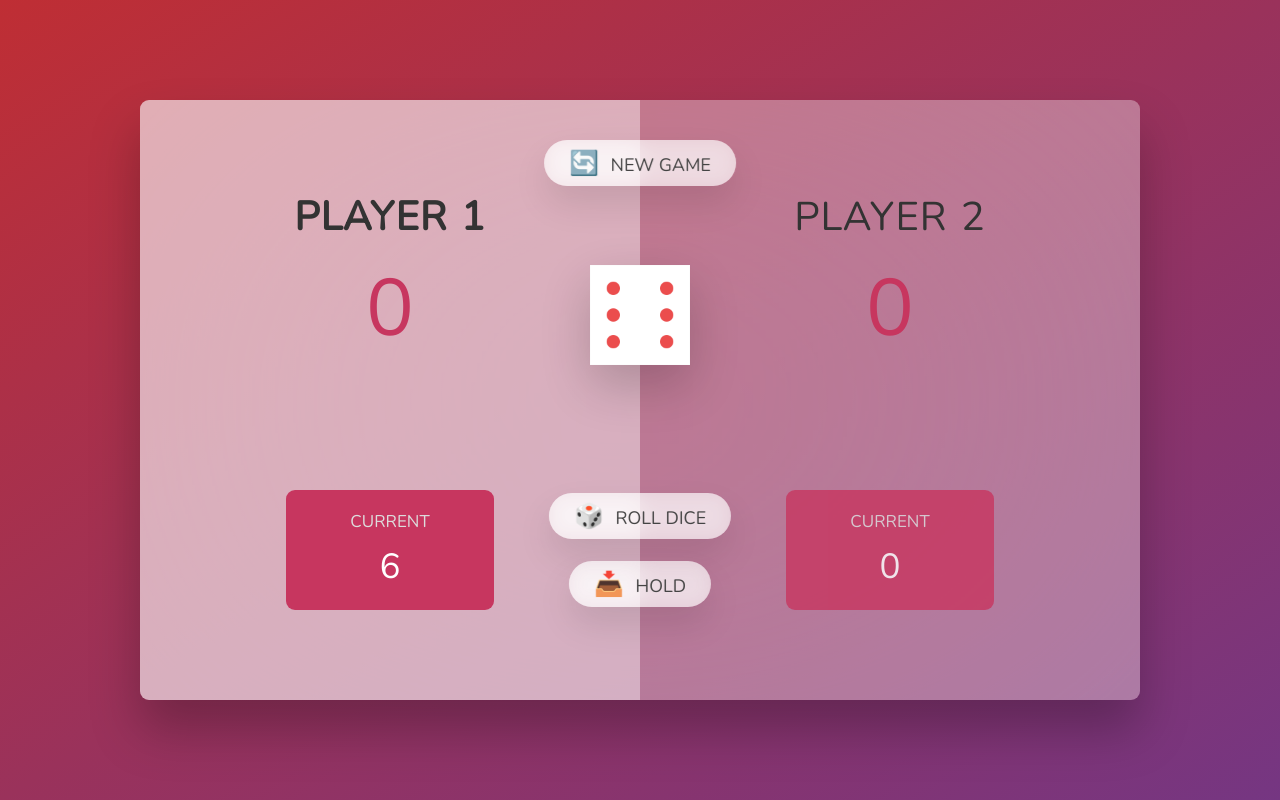
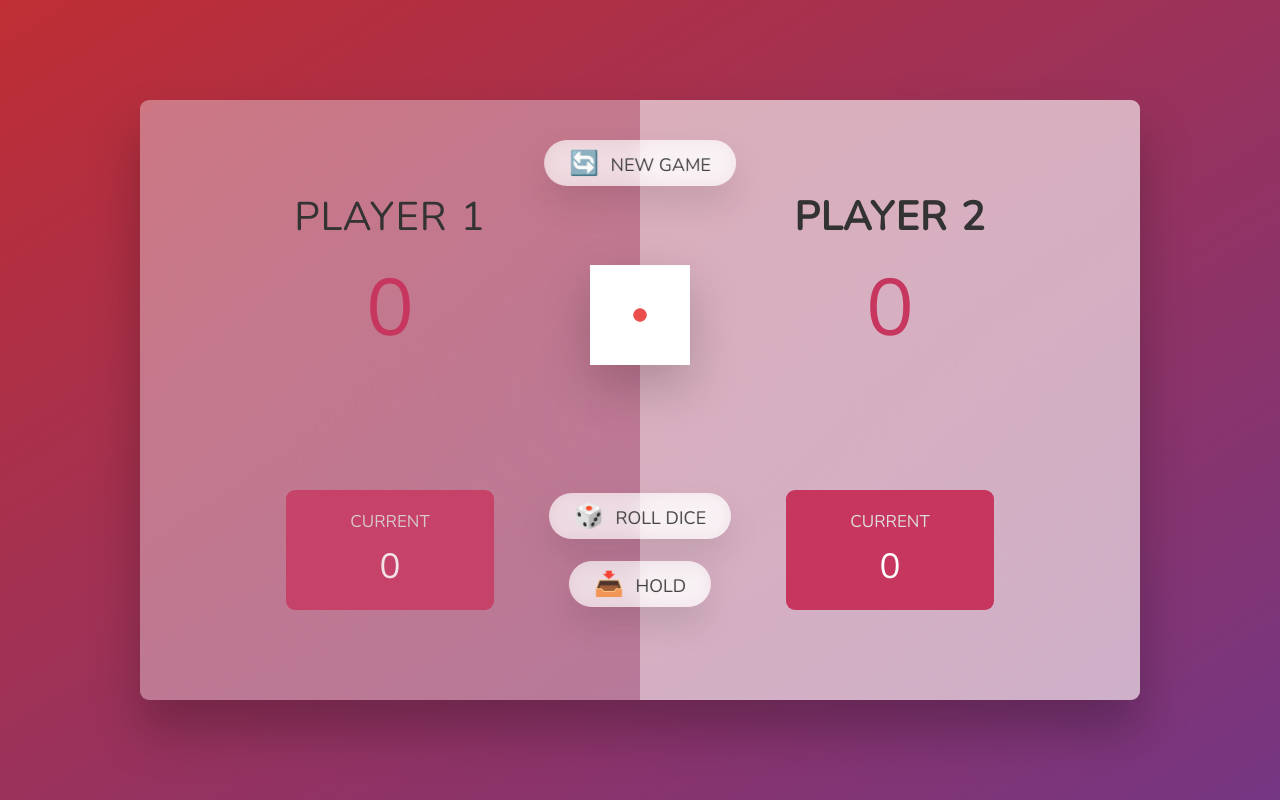
Before and after one commit to HDanielO/Complete-Javascript-Course-Master-by-Jonas-Schmedtmann, a plain HTML site: page 07-Pig-Game/starter/index.html in a window 1280 px wide. Both pictures are taken after a click on the button "🎲 ROLL DICE". Drawn offline with nearby package versions, Linux system fonts and the light colour scheme.

Commit message:
implemented roll dice functionality

```diff
--- a/07-Pig-Game/starter/index.html
+++ b/07-Pig-Game/starter/index.html
@@ -1,5 +1,6 @@
 <!DOCTYPE html>
 <html lang="en">
+
 <head>
   <meta charset="UTF-8" />
   <meta name="viewport" content="width=device-width, initial-scale=1.0" />
@@ -7,6 +8,7 @@
   <link rel="stylesheet" href="style.css" />
   <title>Pig Game</title>
 </head>
+
 <body>
   <main>
     <section class="player player--0 player--active">
@@ -28,9 +30,10 @@
 
     <img src="dice-5.png" alt="Playing dice" class="dice" />
     <button class="btn btn--new">🔄 New game</button>
-      <button class="btn btn--roll">🎲 Roll dice</button>
+    <button class="btn btn--roll" onclick="rollDice()">🎲 Roll dice</button>
     <button class="btn btn--hold">📥 Hold</button>
   </main>
   <script src="script.js"></script>
 </body>
+
 </html>
--- a/07-Pig-Game/starter/script.js
+++ b/07-Pig-Game/starter/script.js
@@ -4,24 +4,27 @@
 // the 'EL' signifies DOM element
 const score0EL = document.getElementById('score--0');
 const score1EL = document.getElementById('score--1');
-const btnRoll = document.querySelector('.btn--roll');
 const btnNew = document.querySelector('.btn--new');
 const btnHold = document.querySelector('.btn--hold');
 const diceEl = document.querySelector('.dice');
 const current0EL = document.getElementById('current--0');
 const current1EL = document.getElementById('current--1');
 
-let currentScore = 0;
-
+// STARTING CONDITIONS
 // set the score DOM elements to 0
 score0EL.textContent = 0;
 score1EL.textContent = 0;
-
+let currentScore = 0;
+let scores = [0, 0];
+let activePlayer = 0;
+let isPlaying = true;
 // hide the dice
 diceEl.classList.add('hidden');
 
 // ROLL DICE FUNCTIONALITY
-btnRoll.addEventListener('click', function () {
+
+const rollDice = () => {
+  if (isPlaying) {
     // 1. GENERATE A RANDOM NUMBER BETWEEN 1 AND 6
     const dice = Math.trunc(Math.random() * 6) + 1;
 
@@ -36,7 +39,20 @@ btnRoll.addEventListener('click', function () {
       currentScore += dice;
 
       // 4. DISPLAY CURRENT SCORE TO ACTIVE PLAYER
-    current0EL.textContent = currentScore;
+      document.querySelector(`#current--${activePlayer}`).textContent =
+        currentScore;
     } else {
+      currentScore = 0;
+      document.querySelector(`#current--${activePlayer}`).textContent =
+        currentScore;
+      document
+        .querySelector(`.player--${activePlayer}`)
+        .classList.remove('player--active');
+      // SWITCH TO NEXT PLAYER
+      activePlayer = activePlayer === 0 ? 1 : 0;
+      document
+        .querySelector(`.player--${activePlayer}`)
+        .classList.add('player--active');
     }
-});
+  }
+};
```
Lines whose indentation alone changed are shown as unchanged.
